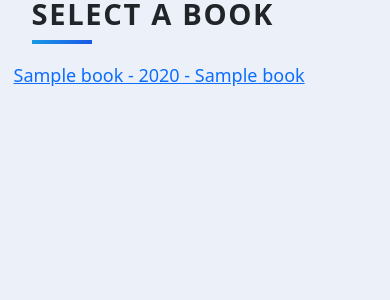
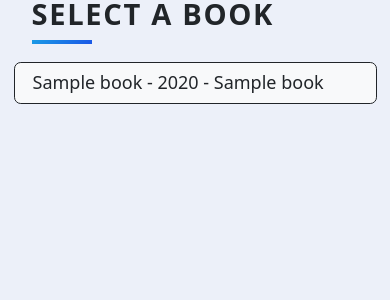
Before and after one commit to Dorhai/MyBookRater, a Flask app: template templates/select.html in a window 390 px wide. Shown: the top 300 px of the page. Run offline with Flask 3, Linux system fonts and the light colour scheme; the template is opened without the code that fills it: most values are stand-ins (such as "Sample title", 1, 10 or a date in 2020); some libraries are stand-ins or nearby versions.

Commit message:
Fixed search results werent responsive

```diff
--- a/templates/select.html
+++ b/templates/select.html
@@ -9,11 +9,15 @@
      <!-- List of books fetched from OpenLibrary API -->
     {% for book in book_options:%}
     <p>
-        <a href={{ url_for('find_book',
-    title=book.title,
-    author=book.author_name,
-    year=book.first_publish_year,
-    cover=book.cover_i if book.cover_i else '') }}>{{book.title}} - {{book.first_publish_year}} - {{book.author_name}}</a>
+        <div class="d-grid gap-2">
+            <button type="button" class="btn btn-light btn-outline-dark text-start w-100 w-md-auto px-3"
+                href={{ url_for('find_book',
+                title=book.title,
+                author=book.author_name,
+                year=book.first_publish_year,
+                cover=book.cover_i if book.cover_i else '') }}>{{book.title}} - {{book.first_publish_year}} - {{book.author_name}}
+            </button>
+        </div>
     </p>
     {% endfor %}
 </div>
```
Also changed, not shown: instance/book.db.
